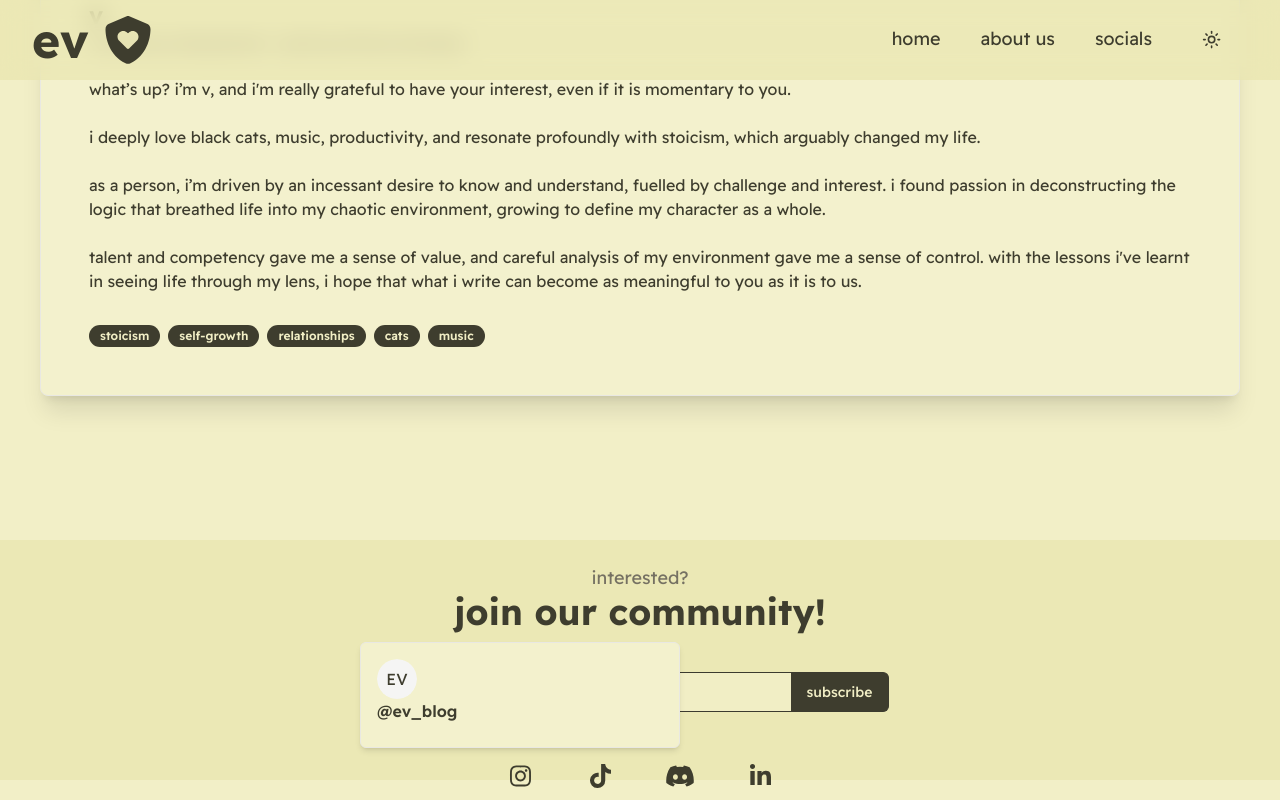
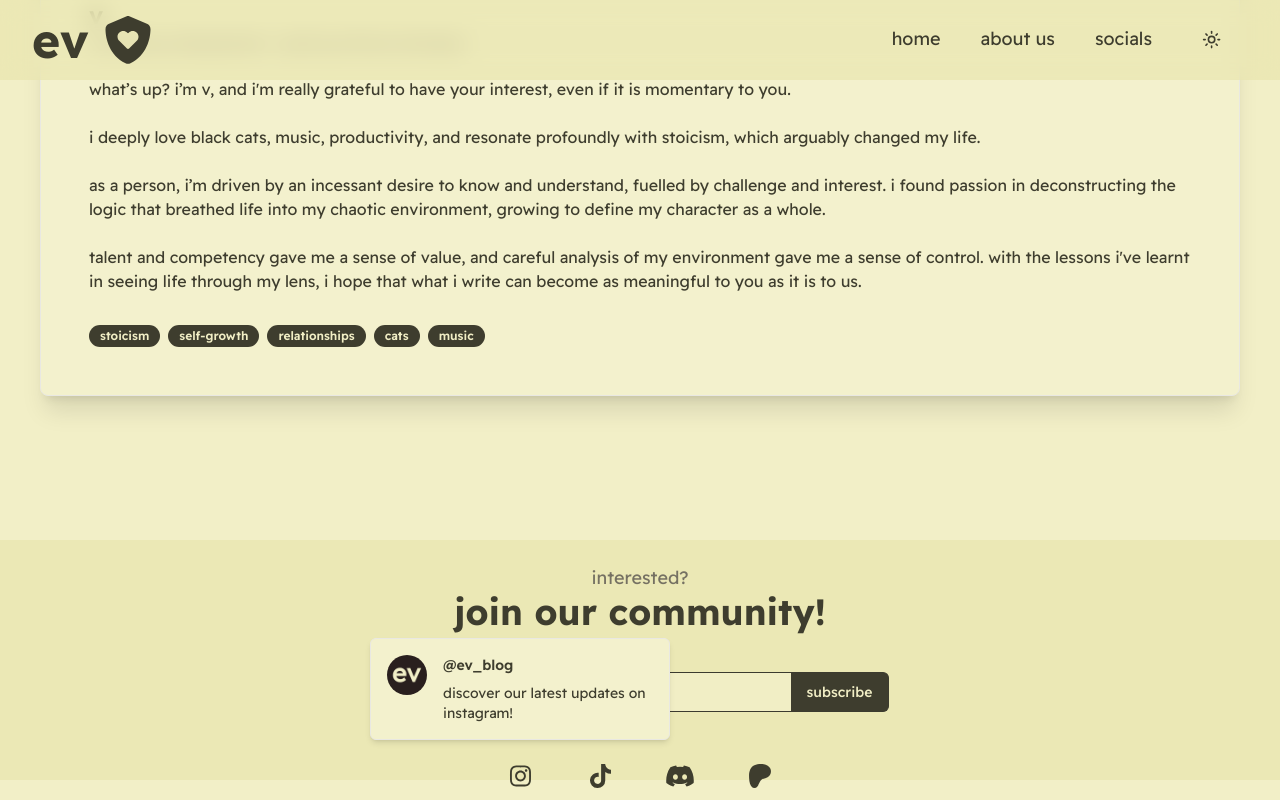
Before and after one commit to vkayy/evs-journal, a Next.js app: page / in a window 1280 px wide. Both pictures are taken after a click on the link 520 px from the left and 2532 px from the top of the page. Shown: the part 1756-2556 px from the top of the page. Built offline with nearby package versions, Linux system fonts and the light colour scheme.

Commit message:
feat: add content prop to media icon, style: change social media

```diff
--- a/components/Footer.tsx
+++ b/components/Footer.tsx
@@ -4,9 +4,9 @@ import {
   faTiktok,
   faInstagram,
   faDiscord,
-  faLinkedinIn,
+  faPatreon,
 } from "@fortawesome/free-brands-svg-icons";
-import { Button } from "./ui/button";
+
 import MailingListForm from "./MailingListForm";
 import MediaIcon from "./MediaIcon";
 
@@ -22,10 +22,30 @@ function Footer() {
         </h2>
         <MailingListForm></MailingListForm>
         <div className="footer-section__social-links">
-          <MediaIcon title="@ev_blog" icon={faInstagram} link=""></MediaIcon>
-          <MediaIcon title="@ev_blog" icon={faTiktok} link=""></MediaIcon>
-          <MediaIcon title="ev's blog community" icon={faDiscord} link="https://discord.gg/P6QT2QjVDP"></MediaIcon>
-          <MediaIcon title="ev's linkedin" icon={faLinkedinIn} link=""></MediaIcon>
+          <MediaIcon
+            title="@ev_blog"
+            icon={faInstagram}
+            link=""
+            content={<p>discover our latest updates on instagram!</p>}
+          ></MediaIcon>
+          <MediaIcon
+            title="@ev_blog"
+            icon={faTiktok}
+            link=""
+            content={<p>join us on our journey on tiktok!</p>}
+          ></MediaIcon>
+          <MediaIcon
+            title="ev's blog community"
+            icon={faDiscord}
+            link="https://discord.gg/P6QT2QjVDP"
+            content={<p>become a part of our vibrant discord community!</p>}
+          ></MediaIcon>
+          <MediaIcon
+            title="ev's exclusives"
+            icon={faPatreon}
+            link=""
+            content={<p>get exclusive access to content on patreon!</p>}
+          ></MediaIcon>
         </div>
       </article>
       <article className="footer-section__navigation"></article>
--- a/components/MediaIcon.tsx
+++ b/components/MediaIcon.tsx
@@ -3,24 +3,24 @@ import { Button } from "./ui/button";
 import { FontAwesomeIcon } from "@fortawesome/react-fontawesome";
 import { IconProp } from "@fortawesome/fontawesome-svg-core";
 import { HoverCard, HoverCardContent, HoverCardTrigger } from "./ui/hover-card";
-import { ReactNode } from "react";
 import { Avatar, AvatarFallback, AvatarImage } from "./ui/avatar";
+import evIcon from "../app/apple-touch-icon.png";
 
 interface MediaIconProps {
   title: string;
-  description?: string;
+  content?: React.ReactNode;
   link: string;
   icon: IconProp;
 }
 
-function MediaIcon({ title, description, link, icon }: MediaIconProps) {
+function MediaIcon({ title, content, link, icon }: MediaIconProps) {
   return (
     <HoverCard>
       <HoverCardTrigger asChild>
         <Button
           variant="ghost"
           size="icon"
-          className="footer-section__social"
+          className="footer-section__social hover:footer-section__social_hover_spin"
           asChild
         >
           <Link href={link} target="_blank">
@@ -28,20 +28,20 @@ function MediaIcon({ title, description, link, icon }: MediaIconProps) {
           </Link>
         </Button>
       </HoverCardTrigger>
-      <HoverCardContent className="w-80">
-        <div className="footer-section__hover-content">
+      <HoverCardContent className="footer-section__hover-content">
+        <div className="footer-section__hover-container">
           <Avatar>
             <AvatarImage
               className="footer-section__avatar-image"
-              src=""
+              src={evIcon.src}
             ></AvatarImage>
             <AvatarFallback className="footer-section__avatar-fallback">
               EV
             </AvatarFallback>
           </Avatar>
-          <div className="footer-section__hover-text">
+          <div className="footer-section__hover-main">
             <h4 className="footer-section__hover-heading">{title}</h4>
-            <p className="footer-section__hover-paragraph">{description}</p>
+            <p className="footer-section__hover-paragraph">{content}</p>
           </div>
         </div>
       </HoverCardContent>
```
